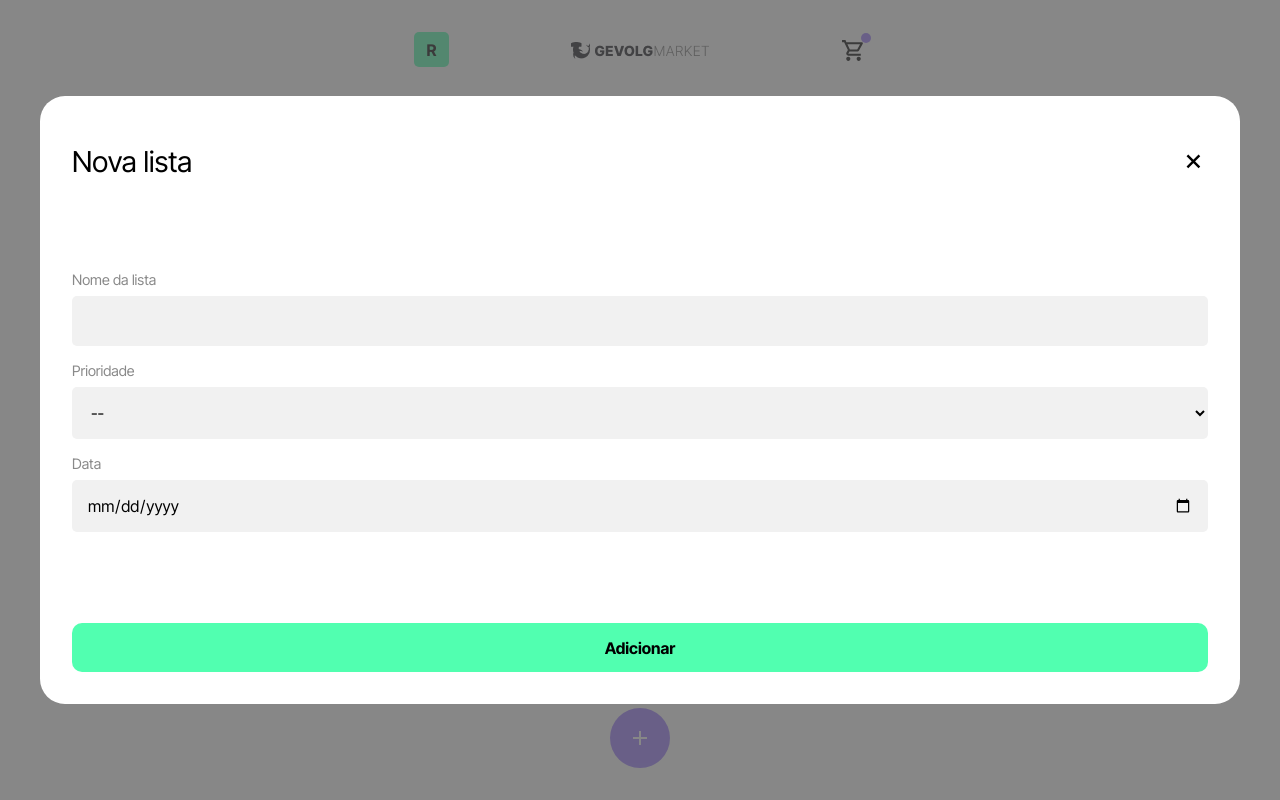
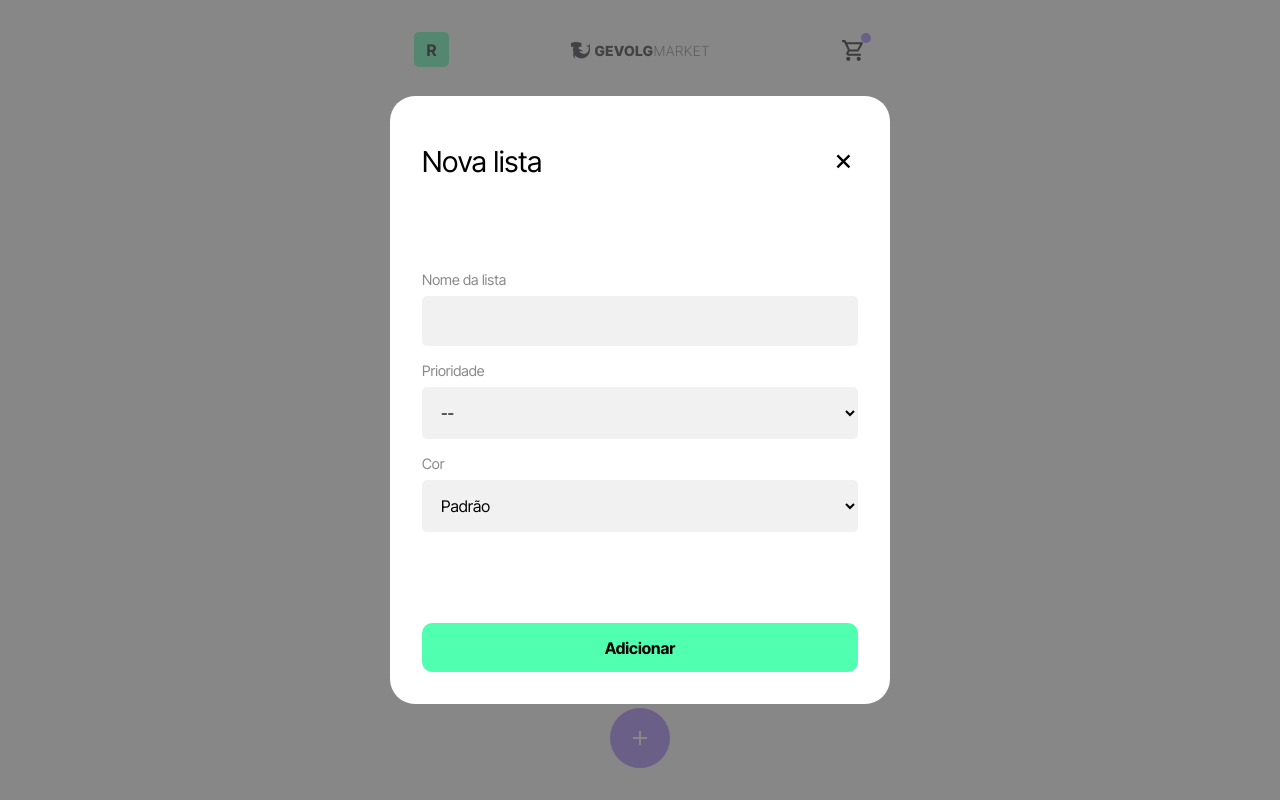
Before and after one commit to gevolgdev/gevolg-market, a React (Vite) app: page / in a window 1280 px wide. Both pictures are taken after a click on the element 640 px from the left and 738 px from the top of the page. Built offline with nearby package versions, Linux system fonts and the light colour scheme.

Commit message:
AddLists: Opções de cores

```diff
--- a/src/components/AddList/index.tsx
+++ b/src/components/AddList/index.tsx
@@ -25,14 +25,20 @@ const AddList = () => {
             <label>Prioridade</label>
             <select onChange={handleSaveLists} id='priority' defaultValue='--'>
               <option value="--" disabled>--</option>
+              <option value="Teste">Teste</option>
               <option value="Baixa">Baixa</option>
               <option value="Média">Média</option>
               <option value="Alta">Alta</option>
             </select>
           </div>
           <div>
-            <label>Data</label>
-            <input onChange={handleSaveLists} id='date' type='date'/>
+            <label>Cor</label>
+            <select onChange={handleSaveLists} id='color' defaultValue='--'>
+              <option value='--'>Padrão</option>
+              <option value='#172554'>Azul</option>
+              <option value='#064e3b'>Verde</option>
+              <option value='#9d174d'>Rosa</option>
+            </select>
           </div>
         </div>
 
--- a/src/components/AddList/style.ts
+++ b/src/components/AddList/style.ts
@@ -18,6 +18,10 @@ export const Container = styled.div`
     justify-content: space-between;
     border-radius: 25px;
     background: white;
+    @media (min-width: 800px){
+      width: 500px;
+      margin: 0 auto;
+    }
 
     .header {
       width: 100%;
```
